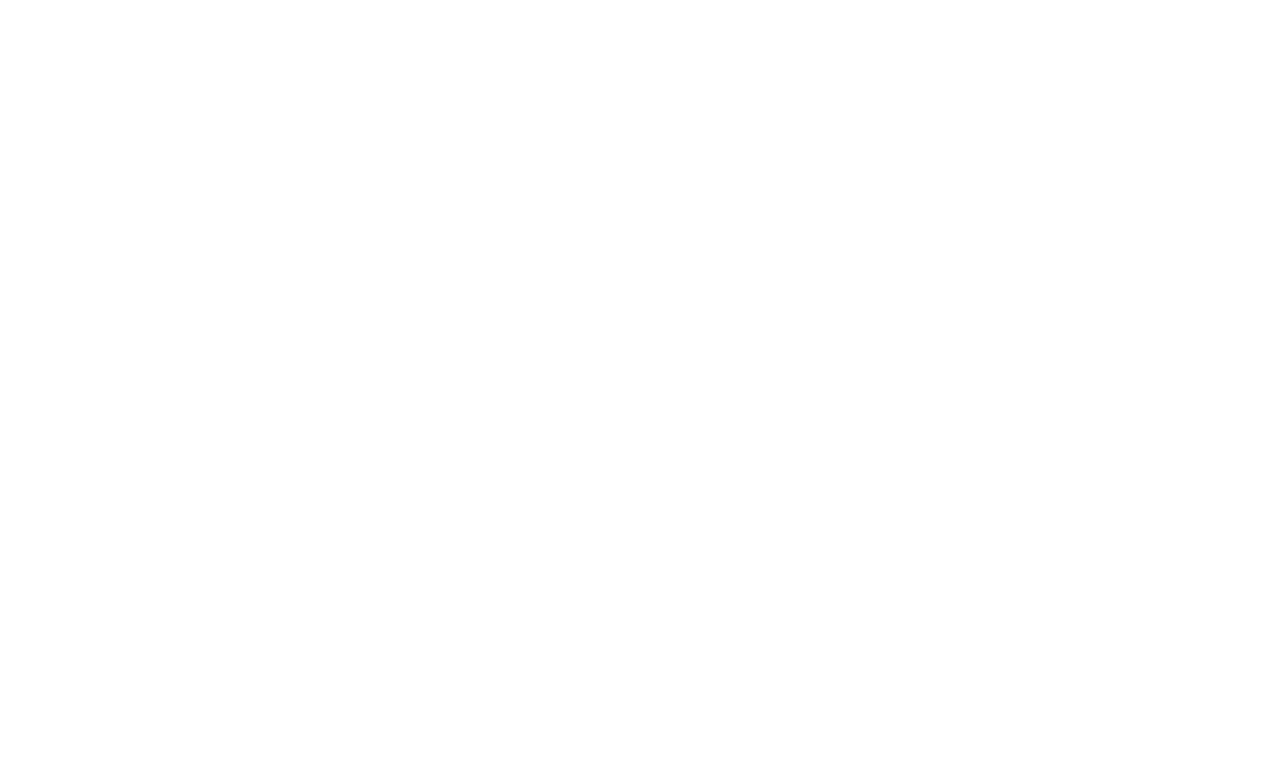
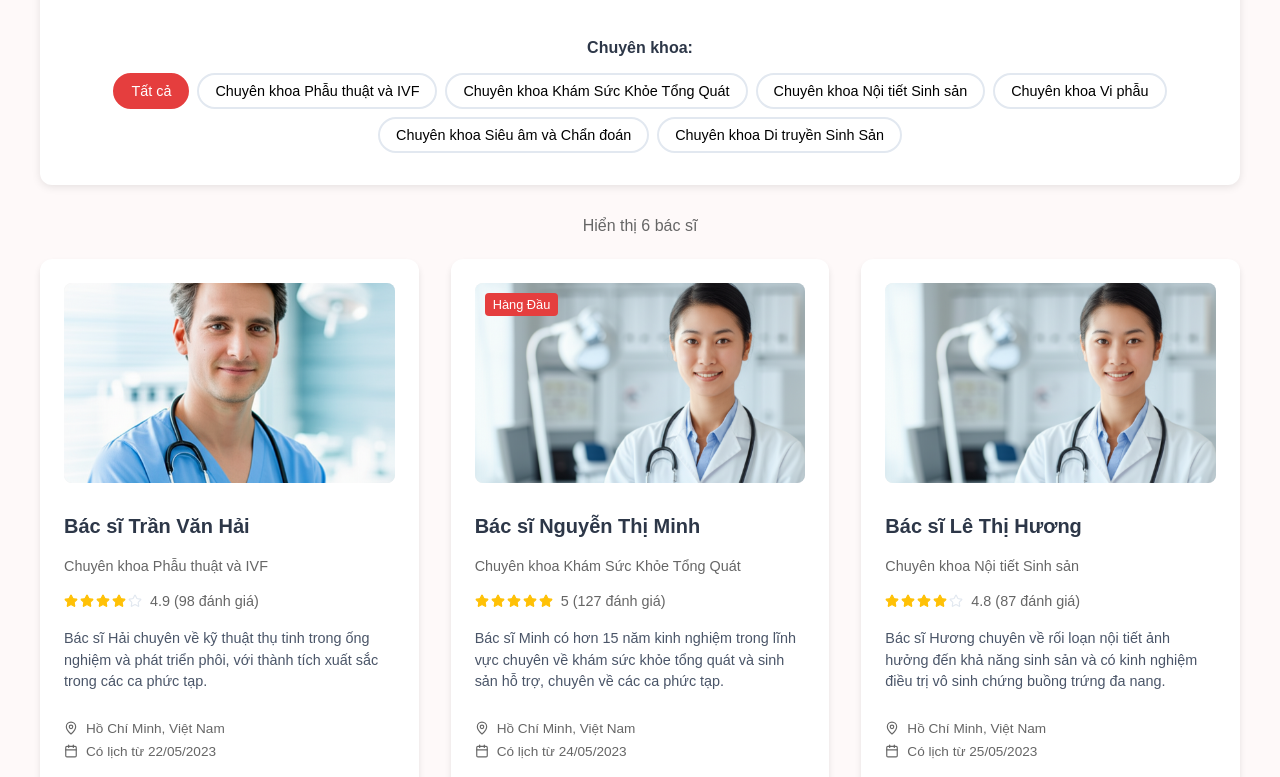
Before and after one commit to Pi2608/FertilityCare, a React (Vite) app in the folder fe/: page /homepage/doctor-list in a window 1280 px wide. Before the commit this address had no page. Shown: the part 323-1100 px from the top of the page. Before the commit the page ends 800 px from the top, so only its background shows below. Built offline with nearby package versions, Linux system fonts and the light colour scheme.

Commit message:
PDat-Fix Router, DoctorList and DoctorDetail css

```diff
--- a/fe/src/Pages/customer/DoctorDetail/DoctorDetail.css
+++ b/fe/src/Pages/customer/DoctorDetail/DoctorDetail.css
@@ -185,6 +185,8 @@
 
 .doctor-detail .doctor-card {
     width: 310px;
+    display: flex;
+    flex-direction: column;
     border: 1px solid #e2e8f0;
     border-radius: 1rem;
     overflow: hidden;
--- a/fe/src/Pages/customer/DoctorList/DoctorList.css
+++ b/fe/src/Pages/customer/DoctorList/DoctorList.css
@@ -188,6 +188,8 @@
 
 .doctor-list .doctor-card {
     background: white;
+    display: flex;
+    flex-direction: column;
     border-radius: 12px;
     padding: 1.5rem;
     box-shadow: 0 4px 6px rgba(0,0,0,0.1);
--- a/fe/src/Router.jsx
+++ b/fe/src/Router.jsx
@@ -61,16 +61,6 @@ export const router = createBrowserRouter([
     element: <Navigate to="/homepage" replace />,
   },
   {
-    path: "/homepage",
-    element: <PageLayout />,
-    children: [
-      {
-        index: true, // tương đương path: "/"
-        element: <Homepage />,
-      },
-    ]
-  },
-  {
     path: "/authentication",
     element: <PageLayout />,
     children: [
@@ -81,9 +71,13 @@ export const router = createBrowserRouter([
     ]
   },
   {
-    path: "/treatment-method",
+    path: "/homepage",
     element: <PageLayout />,
     children: [
+      {
+        index: true, // tương đương path: "/"
+        element: <Homepage />,
+      },
       {
         index: false,
         path: "treatment-method",
```
